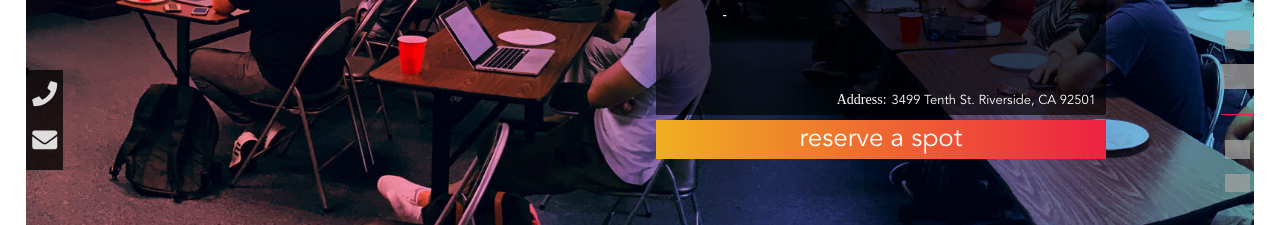
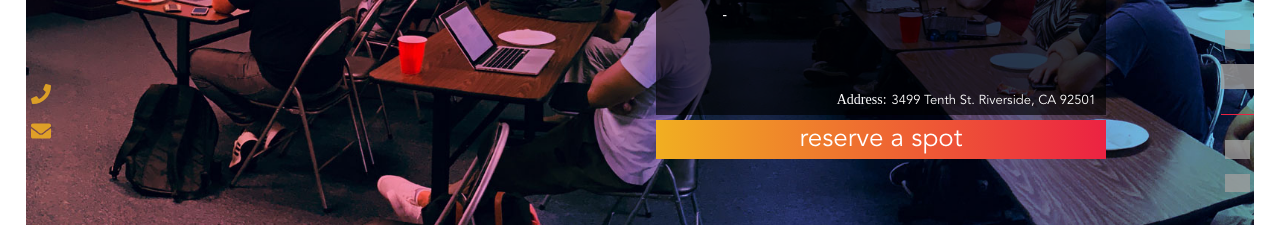
Before and after one commit to inland-empire-software-development/main, a Next.js app: page / in a window 1280 px wide. Shown: the part 225-450 px from the top of the page. Built offline with nearby package versions, Linux system fonts and the light colour scheme; no server answers; grey boxes are pictures that could not be loaded; a web font is replaced by a local one.

Commit message:
changed color of left sidebar icons

```diff
--- a/sass/components/_floatBar.scss
+++ b/sass/components/_floatBar.scss
@@ -17,15 +17,14 @@
 
     .left-floating-bar {
         transition: all .5s ease-in-out;
-        background-color: rgba(0,0,0,0.75);
         height: 100px;
         position: relative;
-        top: 55px;
+        top: 60px;
 
         .fa-phone,
         .fa-envelope {
-            font-size: 25px;
-            color: #FFFFFF;
+            font-size: 20px;
+            color: #F1AF21;
             display: block;
             border-width: 0px;
             opacity: 0.85;
```
